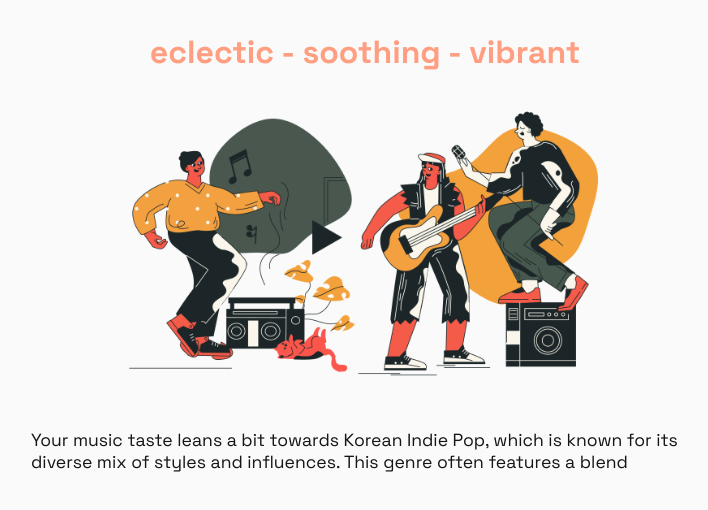
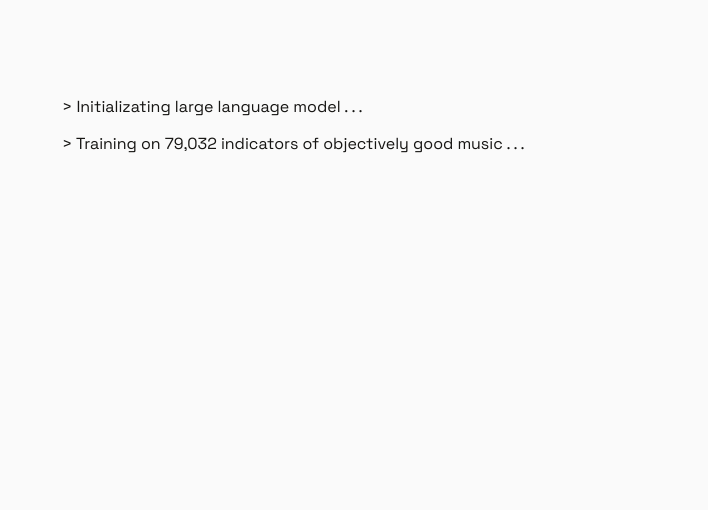
Before and after one commit to nauqh/musicotherapy, a React (Vite) app: page /result in a window 1280 px wide. Shown: the top 510 px of the page, without its empty margins (275-983 px from the left). Built offline with nearby package versions, Linux system fonts and the light colour scheme.

Commit message:
refactor (loading): update loading screen

```diff
--- a/src/components/Loading/Loading.css
+++ b/src/components/Loading/Loading.css
@@ -1,8 +1,13 @@
+.loading__container {
+	display: grid;
+	justify-content: center;
+	padding: 1rem;
+}
+
 .loading {
-	margin-top: 5rem;
+	margin-top: 2rem;
 	color: var(--text-color);
 	font-size: 1rem;
-	text-align: center;
 }
 .loading__dots {
 	display: inline-flex;
@@ -11,8 +16,8 @@
 }
 .loading__dot {
 	position: relative;
-	width: 5px;
-	height: 5px;
+	width: 3px;
+	height: 3px;
 	background-color: var(--text-color);
 	border-radius: 50%;
 }
@@ -25,8 +30,8 @@
 }
 .loading__dot-down {
 	display: block;
-	width: 5px;
-	height: 5px;
+	width: 3px;
+	height: 3px;
 	background-color: var(--text-color);
 	border-radius: 50%;
 	transform: translate(0);
--- a/src/components/Loading/Loading.tsx
+++ b/src/components/Loading/Loading.tsx
@@ -1,6 +1,6 @@
 import React, { useEffect } from "react";
+import { motion } from "framer-motion";
 import "./Loading.css";
-import { motion } from "framer-motion";
 
 const Loading: React.FC = () => {
 	useEffect(() => {
@@ -22,12 +22,53 @@ const Loading: React.FC = () => {
 	}, []);
 
 	return (
+		<section className="loading__container">
+			<motion.h1
+				initial={{ opacity: 0 }}
+				animate={{ opacity: 1 }}
+				transition={{ duration: 1, delay: 1 }}
+				style={{
+					fontSize: "1rem",
+					fontWeight: 400,
+					marginTop: "5rem",
+				}}
+			>
+				&gt; Initializating large language model . . .
+			</motion.h1>
+			<motion.h1
+				initial={{ opacity: 0 }}
+				animate={{ opacity: 1 }}
+				transition={{ duration: 1, delay: 4 }}
+				style={{
+					fontSize: "1rem",
+					fontWeight: 400,
+					marginTop: "1rem",
+				}}
+			>
+				&gt; Training on 79,032 indicators of objectively good music . .
+				.
+			</motion.h1>
+			<motion.h1
+				initial={{ opacity: 0 }}
+				animate={{ opacity: 1 }}
+				transition={{ duration: 1, delay: 7 }}
+				style={{
+					fontSize: "1rem",
+					fontWeight: 400,
+					marginTop: "1rem",
+				}}
+			>
+				&gt; Finalizing . . .
+			</motion.h1>
 			<motion.h1
 				initial={{ opacity: 0 }}
 				animate={{ opacity: 1 }}
 				exit={{ opacity: 0 }}
-			transition={{ duration: 1 }}
+				transition={{ duration: 1, delay: 10 }}
 				className="loading"
+				style={{
+					fontWeight: 400,
+				}}
 			>
 				Based on your listening habits, we can tell your music
 				characteristics are
@@ -40,6 +81,7 @@ const Loading: React.FC = () => {
 					</span>
 				</div>
 			</motion.h1>
+		</section>
 	);
 };
 
--- a/src/pages/Result.tsx
+++ b/src/pages/Result.tsx
@@ -19,8 +19,8 @@ const Result = () => {
 	useEffect(() => {
 		// Loading completion after 5 seconds
 		const loadingTimer = setTimeout(() => {
-			setLoadingComplete(true);
-		}, 1000);
+			setLoadingComplete(false);
+		}, 10000);
 
 		// Cleanup the timer to avoid memory leaks
 		return () => clearTimeout(loadingTimer);
```
Lines whose indentation alone changed are shown as unchanged.
